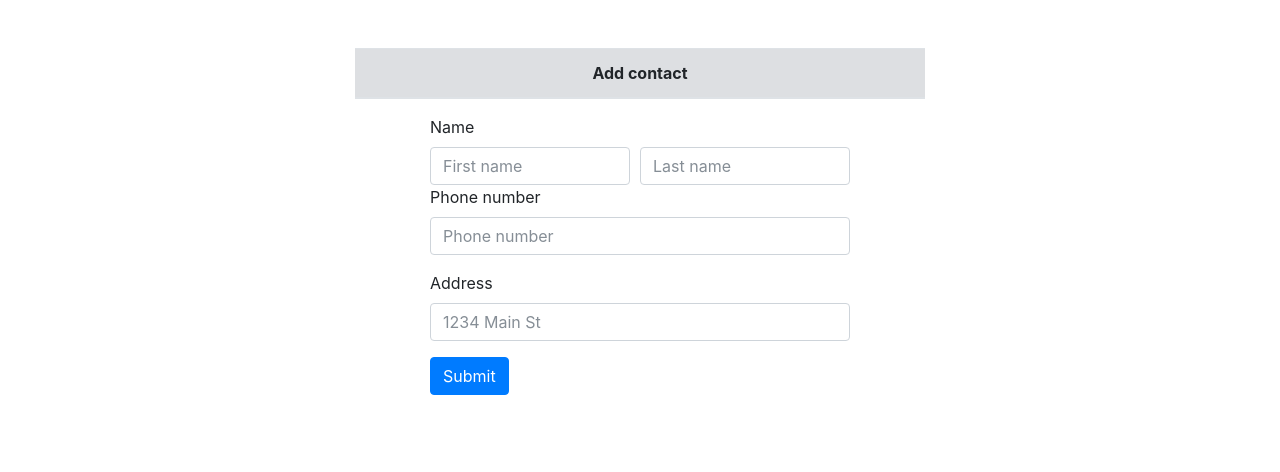
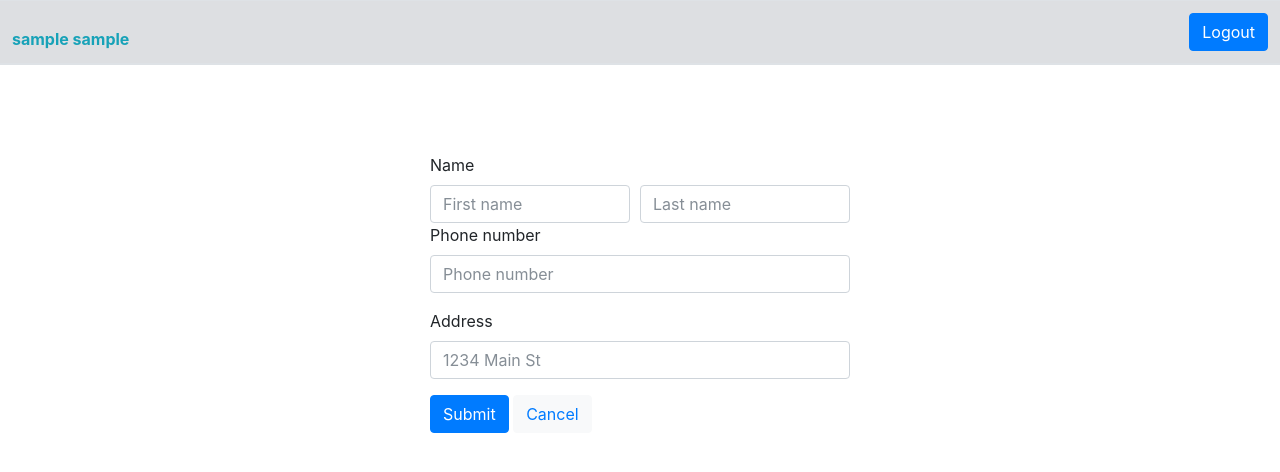
Before and after one commit to soullover135/Phonebook, a PHP site: page /addcontacts.php in a window 1280 px wide. Shown: the top 472 px of the page. Run offline with PHP 8.4, Linux system fonts and the light colour scheme; the visitor is signed in with stand-in values (Sample User, id 1); lists and menus that the app fills with data are empty.

Commit message:
Add files via upload

```diff
--- a/phonebook/addcontacts.php
+++ b/phonebook/addcontacts.php
@@ -7,21 +7,26 @@
 	<link rel="stylesheet" href="bootstrap/css/bootstrap.min.css">
 	<link href="css/style.css" rel="stylesheet">
 </head>
-<body class="container mainbox" style="width:600px;"><br/><br/>
+<body>
 		<table class="table table-hover table-secondary ">
 		  <thead>
 			<tr>
-					<th scope="col"><a href="index.html" class="text-info"></a></th>
-					<th scope="col"></th>
-					<th scope="col"></th>
-					<th scope="col" class = "font-weight-bold"><center>Add contact</center></th>
-					<th scope="col"></th>
-					<th scope="col"></th>
-					<th scope="col"><a href="list.html" class="text-info" style="float: right;"></a></th>
+					<th scope="col"><a class="text-info" href="home.php">
+	<?php
+		if(isset($_SESSION['u_id'])){
+			echo ($_SESSION['u_first']);
+			echo ' ';
+			echo ($_SESSION['u_last']);
+		}
+	?></a></th>
+
+					<th scope="col"><a class="text-info" style="float: right;"><form action="includes/logout.inc.php" method="POST"><button type="submit" name="submit" class="btn btn-primary">Logout</button></form></a></th>
 			</tr>
 		  </thead>
+		</table>
+	<br/><br/>
+	<br/>
 
-		</table>
 	<div class="container" style="width: 450px ; drop shadow rectangle">
 		<form action = "includes/addcontacts.inc.php" method="POST">
 
@@ -41,9 +46,8 @@
 					<input type="text" class="form-control" name="address" id="inputAddress" placeholder="1234 Main St" required>
 				  </div>
 				  <button type="submit" name="submit" class="btn btn-primary">Submit</button>
-</form>
-</div>
-	<br/><br/><br/>
-
-
+				  <button class="btn btn-light"><a href="home.php">Cancel</a></button>
+		</form>
+	</div>
+</body>
 </html>
--- a/phonebook/home.php
+++ b/phonebook/home.php
@@ -12,7 +12,7 @@
 		<table class="table table-hover table-secondary ">
 		  <thead>
 			<tr>
-					<th scope="col"><a class="text-info" >
+					<th scope="col"><a class="text-info" href="home.php">
 	<?php
 		if(isset($_SESSION['u_id'])){
 			echo ($_SESSION['u_first']);
@@ -59,7 +59,7 @@
 			  <th scope="row"><?php echo $row["contact_first"]; echo " "; echo $row["contact_last"]; ?></th>
 			  <td><?php echo $row["contact_no"]; ?></td>
 				<td><?php echo $row["contact_add"]; 	?> </td>
-			  <td><a href="includes/delete.inc.php?>">Delete</a></td>
+			  <td><a href="includes/delete.inc.php?user_first=<?php echo $row["contact_first"]; ?>">Delete</a></td>
 			</tr>
 			<?php		}
 
```
